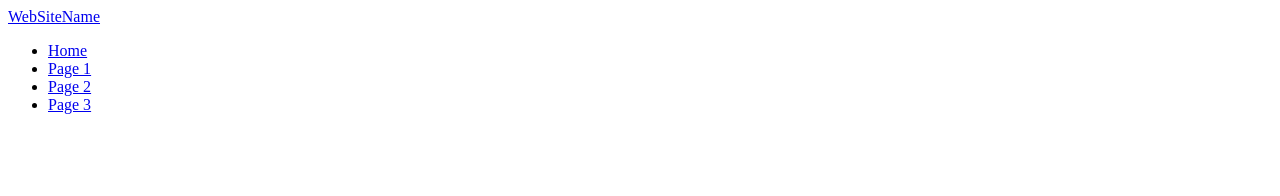
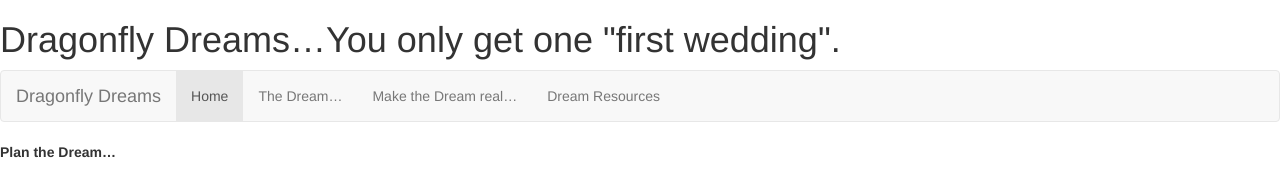
Before and after one commit to WarriorWebWorxMain/dragonflydream1, a plain HTML site: page menupage.html in a window 1280 px wide. Drawn offline with nearby package versions, Linux system fonts and the light colour scheme.

Commit message:
menupage1
Menupage additions

```diff
--- a/menupage.html
+++ b/menupage.html
@@ -1,33 +1,36 @@
-<!DOCTYPE HTML>
-<html>
+<!DOCTYPE html>
+<html lang="en">
 <head>
-		<meta charset="utf-8">
+  <meta charset="UTF-8">
 
-		<link rel="preconnect" href="https://fonts.googleapis.com">
-		<link rel="preconnect" href="https://fonts.gstatic.com" crossorigin>
-		<link href="https://fonts.googleapis.com/css2?family=Allura&display=swap" rel="stylesheet">
+    <link rel="stylesheet" href="https://maxcdn.bootstrapcdn.com/bootstrap/3.4.1/css/bootstrap.min.css">
+    <link rel="stylesheet" href="menu page.css" />
 
-		<link rel="preconnect" href="https://fonts.googleapis.com">
-		<link rel="preconnect" href="https://fonts.gstatic.com" crossorigin>
-		<link href="https://fonts.googleapis.com/css2?family=Montserrat:wght@100&display=swap" rel="stylesheet">
-
-		<title>Dragonfly Dreams</title>
-
+  <title>iPad Test Project</title>
 </head>
-
 <body>
+  <h1>Dragonfly Dreams…You only get one "first wedding".</h1>
+  <div>
     <nav class="navbar navbar-default">
 	   <div class="container-fluid">
 	    <div class="navbar-header">
-			      <a class="navbar-brand" href="#">WebSiteName</a>
+	      <a class="navbar-brand" href="index.html">Dragonfly Dreams</a>
 	    </div>
 	      <ul class="nav navbar-nav">
 	        <li class="active"><a href="#">Home</a></li>
-			      <li><a href="#">Page 1</a></li>
-			      <li><a href="#">Page 2</a></li>
-			      <li><a href="#">Page 3</a></li>
+	        <li><a href="#">The Dream…</a></li>
+	        <li><a href="#">Make the Dream real…</a></li>
+	        <li><a href="#">Dream Resources</a></li>
 	      </ul>
 	    </div>
     </nav>
+
+  </div>
+  <p><strong>Plan the Dream…</strong></p>
 </body>
+
+<footer>
+	  <script src="https://ajax.googleapis.com/ajax/libs/jquery/3.5.1/jquery.min.js"></script>
+	  <script src="https://maxcdn.bootstrapcdn.com/bootstrap/3.4.1/js/bootstrap.min.js"></script>
+</footer>
 </html>
```
Also changed, not shown: homepage.html (+2 -0 lines). Lines whose indentation alone changed are shown as unchanged.
